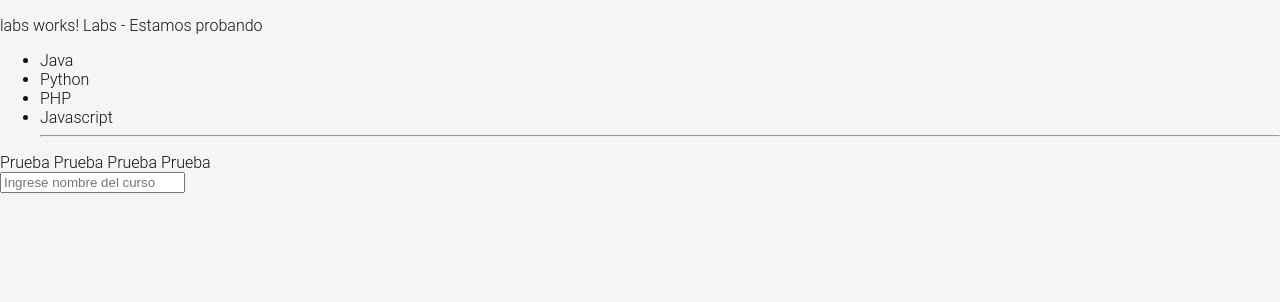
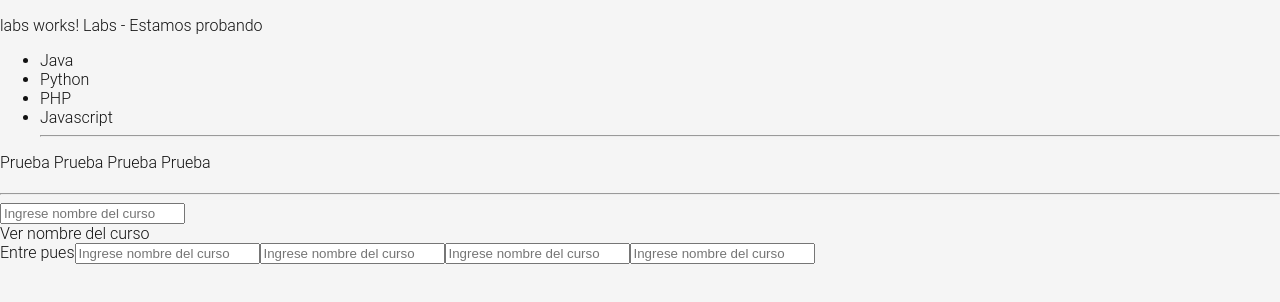
Before and after one commit to master-sebastian/todoapp, an Angular app: page /labs/datos in a window 1280 px wide. Shown: the top 302 px of the page. Built offline with nearby package versions, Linux system fonts and the light colour scheme.

Commit message:
Event Binding click - double click - keydown - keyup

```diff
--- a/src/app/pages/labs/labs.component.html
+++ b/src/app/pages/labs/labs.component.html
@@ -9,6 +9,18 @@
 <!-- string interpolation -->
 {{ "Prueba \t".repeat(4) }}
 <br>
-
+<h1>{{nameCourse}}</h1>
+<hr>
 <!-- Property Binding  - Vinculación de propiedad -->
 <input type="text" [value]="nameCourse" placeholder="Ingrese nombre del curso">
+
+<!-- Event Binding click - double click - keydown keyup -->
+<br>
+<button type="button" (click)="viewNameCourse()">Ver nombre del curso</button>
+<br>
+<button type="button" (dblclick)="viewNameCoursex2()">Entre pues</button>
+
+<input type="text" [value]="nameCourse" (change)="changeHandlerNameCourse($event)" placeholder="Ingrese nombre del curso">
+<input type="text" [value]="nameCourse" (keyup)="changeHandlerNameCourse($event)" placeholder="Ingrese nombre del curso">
+<input type="text" [value]="nameCourse" (keyup.shift)="changeHandlerNameCourse($event)" placeholder="Ingrese nombre del curso">
+<input type="text" [value]="nameCourse" (keydown.shift.t)="changeHandlerNameCourse($event)" placeholder="Ingrese nombre del curso">
--- a/src/app/pages/labs/labs.component.ts
+++ b/src/app/pages/labs/labs.component.ts
@@ -20,4 +20,17 @@ export class LabsComponent {
   nameCourse = "";
 
   private ID = 31233; //Propiedades privadas solo accesibles desde la clase
+
+  viewNameCourse(){
+    alert(this.nameCourse);
+  }
+
+  viewNameCoursex2(){
+    alert(this.nameCourse.repeat(2));
+  }
+
+  changeHandlerNameCourse(event: Event){
+    const input = event.target as HTMLInputElement;
+    this.nameCourse = input.value;
+  }
 }
```
